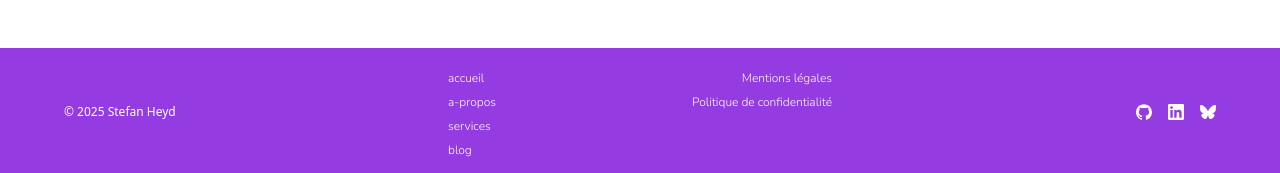
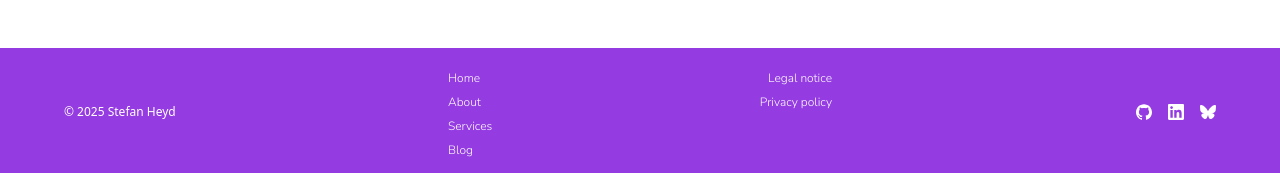
Before and after one commit to StefanHyde/PortfolioV2, a Next.js app: page /en/rgpd in a window 1280 px wide. Shown: the part 1808-1981 px from the top of the page. Built offline with nearby package versions, Linux system fonts and the light colour scheme; no server answers.

Commit message:
Add translations to footer

```diff
--- a/messages/en.json
+++ b/messages/en.json
@@ -111,7 +111,9 @@
     "a-propos": "About",
     "services": "Services",
     "blog": "Blog",
-    "contact": "Contact me"
+    "contact": "Contact me",
+    "mentions-legales": "Legal notice",
+    "politique-confidentialite": "Privacy policy"
   },
   "Utils": {
     "themeSwitch": {
--- a/messages/fr.json
+++ b/messages/fr.json
@@ -111,7 +111,9 @@
     "a-propos": "A propos",
     "services": "Services",
     "blog": "Blog",
-    "contact": "Me contacter"
+    "contact": "Me contacter",
+    "mentions-legales": "Mentions légales",
+    "politique-confidentialite": "Politique de confidentialité"
   },
   "Utils": {
     "themeSwitch": {
--- a/src/components/footer.tsx
+++ b/src/components/footer.tsx
@@ -1,13 +1,13 @@
 'use client';
 import Link from 'next/link';
 import { useParams } from 'next/navigation';
-
+import { useTranslations } from 'next-intl';
 import { links, socials } from '../../lib/data';
 
 export default function Footer() {
   const params = useParams();
   const locale = params.locale as string;
-
+  const t = useTranslations('Navigation');
   return (
     <footer className="bg-primary-600 dark:bg-primary-800 dark:text-almost-white mt-12 items-center p-8 text-white md:flex md:flex-row md:justify-between md:px-16 md:py-4">
       <div className="container mx-auto mb-7 text-center md:mb-0 md:text-start">
@@ -21,7 +21,7 @@ export default function Footer() {
                 href={`/${locale}/${link.url}`}
                 className="font-nunito text-almost-white hover:text-primary-200 text-xs font-light duration-300 ease-in-out"
               >
-                {link.name}
+                {t(link.name)}
               </Link>
             </li>
           ))}
@@ -32,7 +32,7 @@ export default function Footer() {
               href={`/${locale}/legal`}
               className="font-nunito text-almost-white hover:text-primary-200 text-xs font-light duration-300 ease-in-out"
             >
-              Mentions légales
+              {t('mentions-legales')}
             </Link>
           </li>
           <li>
@@ -40,7 +40,7 @@ export default function Footer() {
               href={`/${locale}/rgpd`}
               className="font-nunito text-almost-white hover:text-primary-200 text-xs font-light duration-300 ease-in-out"
             >
-              Politique de confidentialité
+              {t('politique-confidentialite')}
             </Link>
           </li>
         </ul>
```
